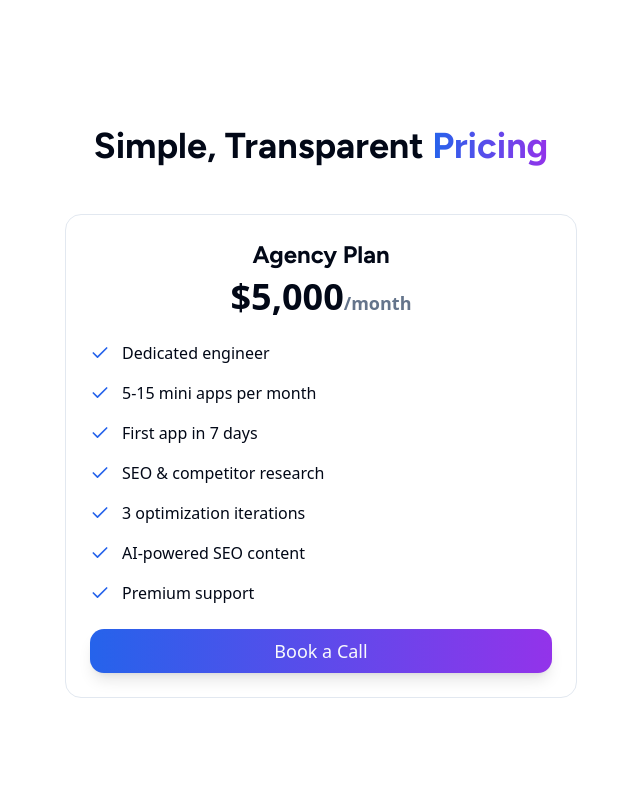
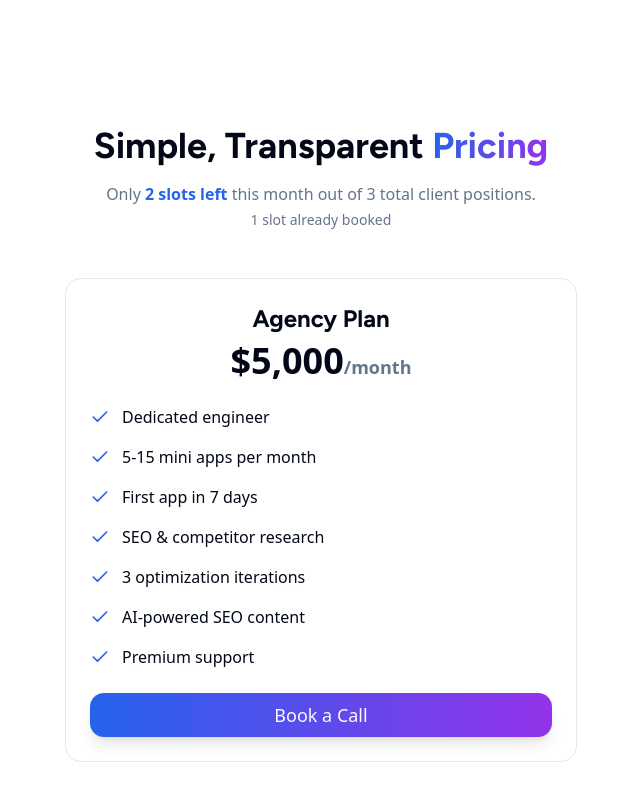
Before and after one commit to writingmate/mini-app-boost, a React (Vite) app: page / in a window 1280 px wide. Shown: the part 4200-5000 px from the top of the page, without its empty margins (319-959 px from the left). Before the commit the page ends 4978 px from the top, so only its background shows below. Built offline with nearby package versions, Linux system fonts and the light colour scheme.

Commit message:
Add client slot availability notice
Included a message indicating that there are only 3 client slots available per month, with 1 already booked, leaving 2 slots remaining.
[skip gpt_engineer]

```diff
--- a/src/components/Pricing.tsx
+++ b/src/components/Pricing.tsx
@@ -16,9 +16,13 @@ export const Pricing = () => {
   return (
     <div className="section-padding">
       <div className="max-w-6xl mx-auto text-center">
-        <h2 className="text-3xl md:text-4xl font-bold mb-12">
+        <h2 className="text-3xl md:text-4xl font-bold mb-4">
           Simple, Transparent <span className="gradient-text">Pricing</span>
         </h2>
+        <p className="text-muted-foreground mb-12">
+          Only <span className="text-primary font-semibold">2 slots left</span> this month out of 3 total client positions.
+          <span className="block text-sm mt-1">1 slot already booked</span>
+        </p>
         <Card className="max-w-lg mx-auto border">
           <CardHeader>
             <h3 className="text-2xl font-bold">Agency Plan</h3>
```
